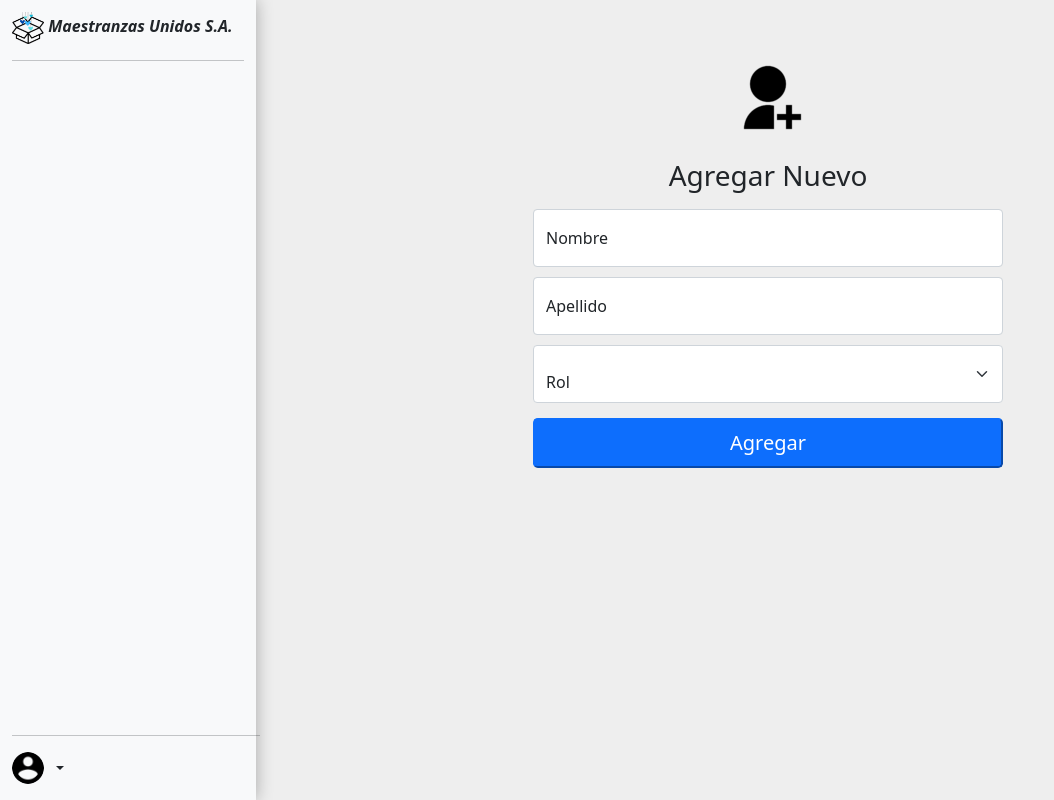
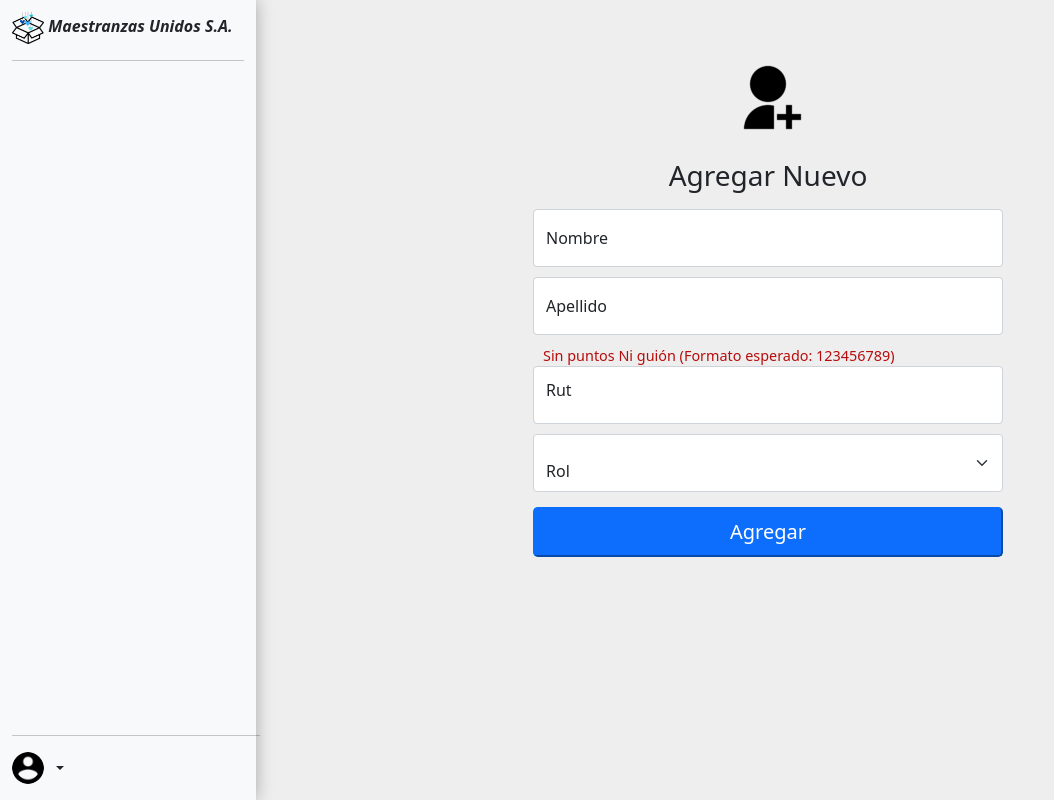
Before and after one commit to FcaHJ/Project-Maestranzas, a Flask app: page /crear-registro in a window 1280 px wide. Shown: the whole page, without its empty margins (0-1054 px from the left). Run offline with Flask 3, Linux system fonts and the light colour scheme; some libraries are stand-ins or nearby versions.

Commit message:
Implementacion rut

```diff
--- a/Maestranzas/src/template/registro.html
+++ b/Maestranzas/src/template/registro.html
@@ -37,6 +37,12 @@
             <label for="last_name">Apellido</label>
         </div>
 
+        <div class="form-floating align-items-center">
+            <small class="help-text">Sin puntos Ni guión (Formato esperado: 123456789)</small>
+            <input type="text" class="form-control" id="run" name="run" placeholder="run"  pattern="\d{8,9}">
+            <label for="run" class="my-3">Rut</label>
+        </div>
+
         <div class="form-floating">
             <select class="form-select" id="id_rol" name="id_rol" aria-label="Default select example" required>
                 <option selected disabled>Rol</option>
```
Also changed, not shown: Maestranzas/src/template/usuarios.html (+8 -0 lines).
